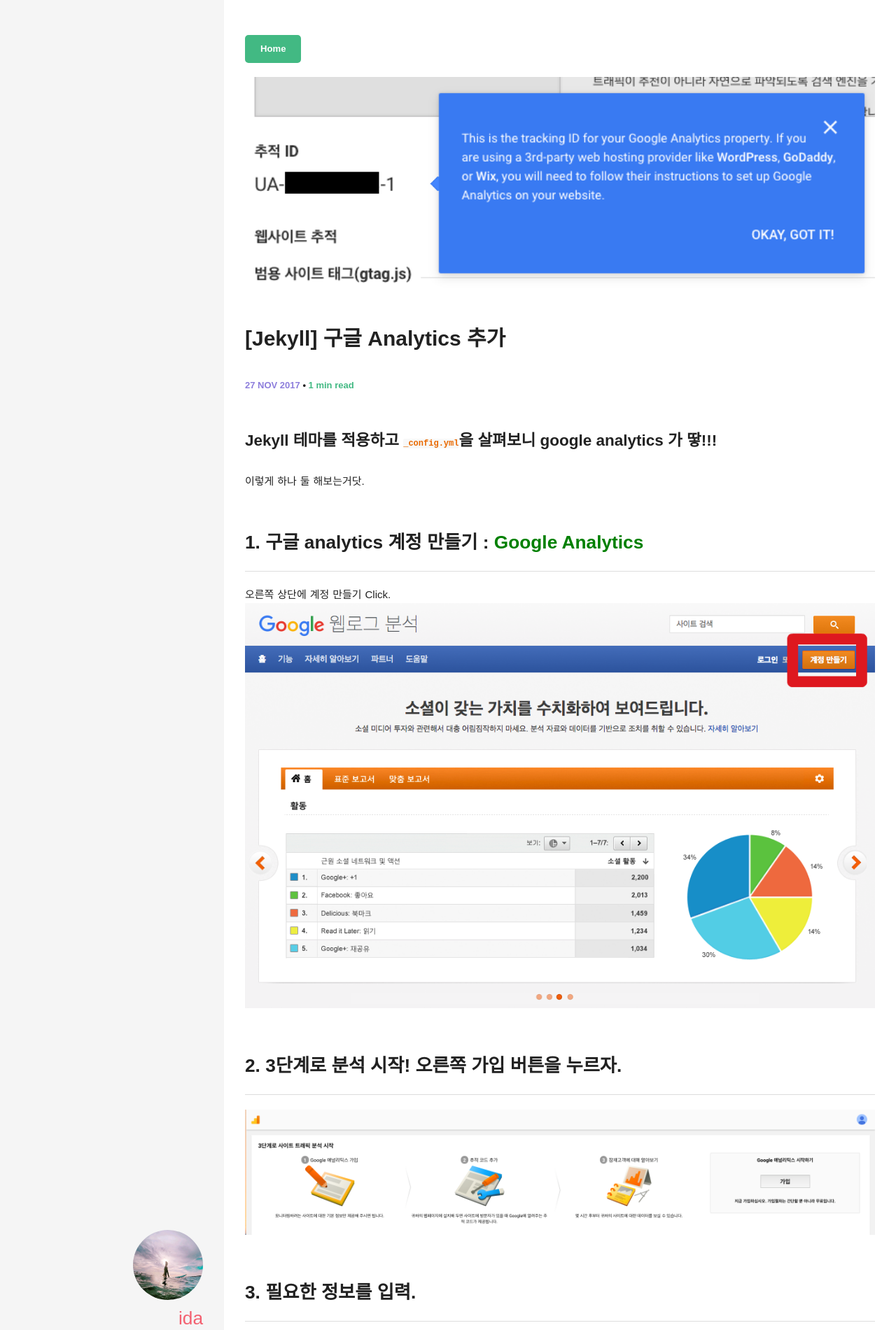
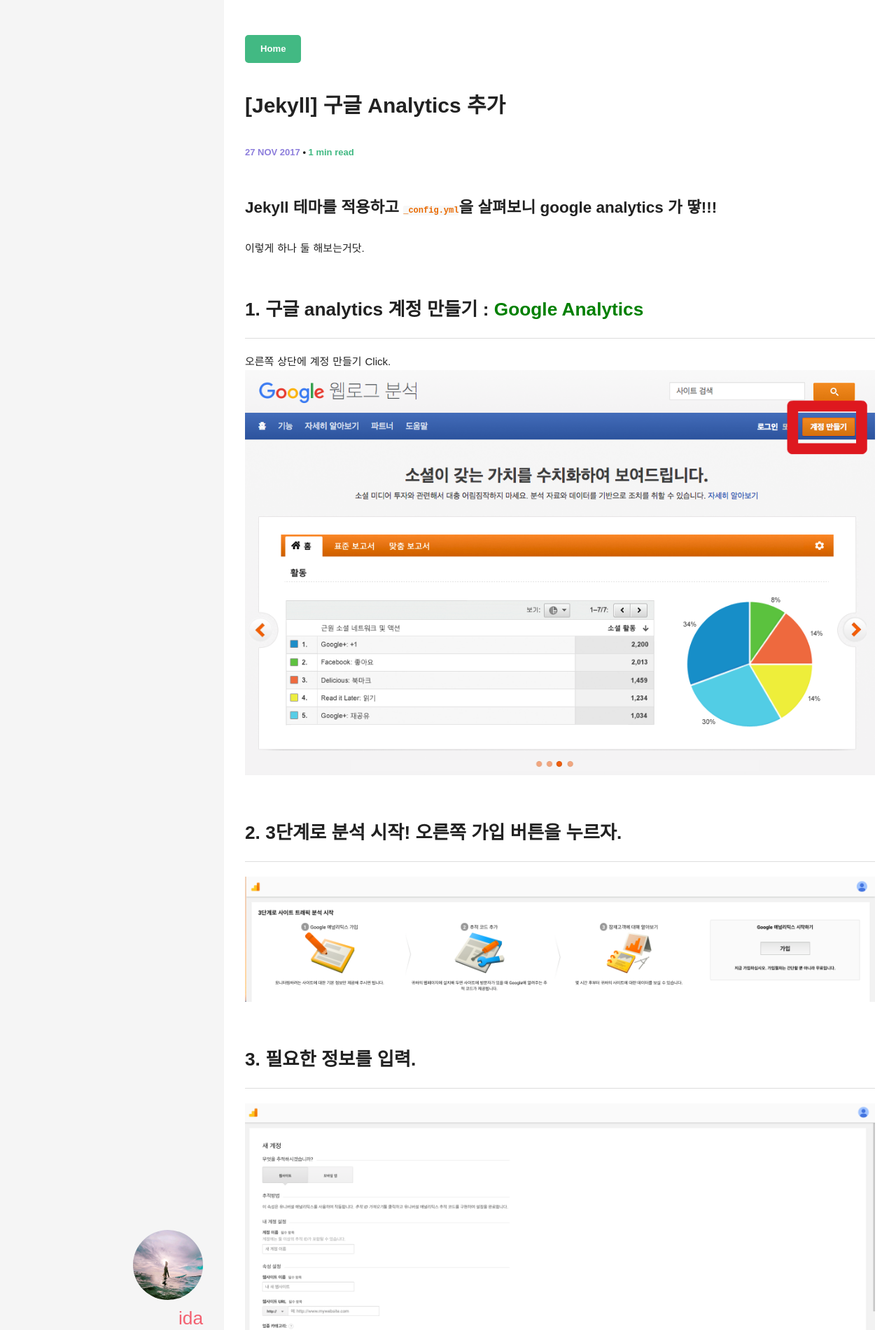
Before and after one commit to daeun1012/daeun1012.github.io, a Jekyll site: the page built from _posts/2017-11-27-how-to-add-google-analytics.md, in a window 1280 px wide. Shown: the top 1901 px of the page at 70% size. Built offline with Jekyll 4.4.1, drawn with Linux system fonts in a browser that asks for light colours; some web fonts are replaced.

Commit message:
feature 이미지 post 내에서 제거

```diff
--- a/_layouts/post.html
+++ b/_layouts/post.html
@@ -5,7 +5,7 @@
 <a class="btn" href= "{{ site.url }}/" >
   Home
 </a>
-{% if page.image.feature %}
+<!-- {% if page.image.feature %}
 <div class="post-image-feature">
   <img class="feature-image" src=
   {% if page.image.feature contains 'https' or page.image.feature contains 'http' %}
@@ -18,8 +18,8 @@
   {% if page.image.credit %}
   <span class="image-credit">Photo Credit: <a href="{{ page.image.creditlink }}">{{ page.image.credit }}</a></span>
   {% endif %}
-</div><!-- /.image-wrap -->
-{% endif %}
+</div>
+{% endif %} --><!-- /.image-wrap -->
 
 
 <div id="post">
```
